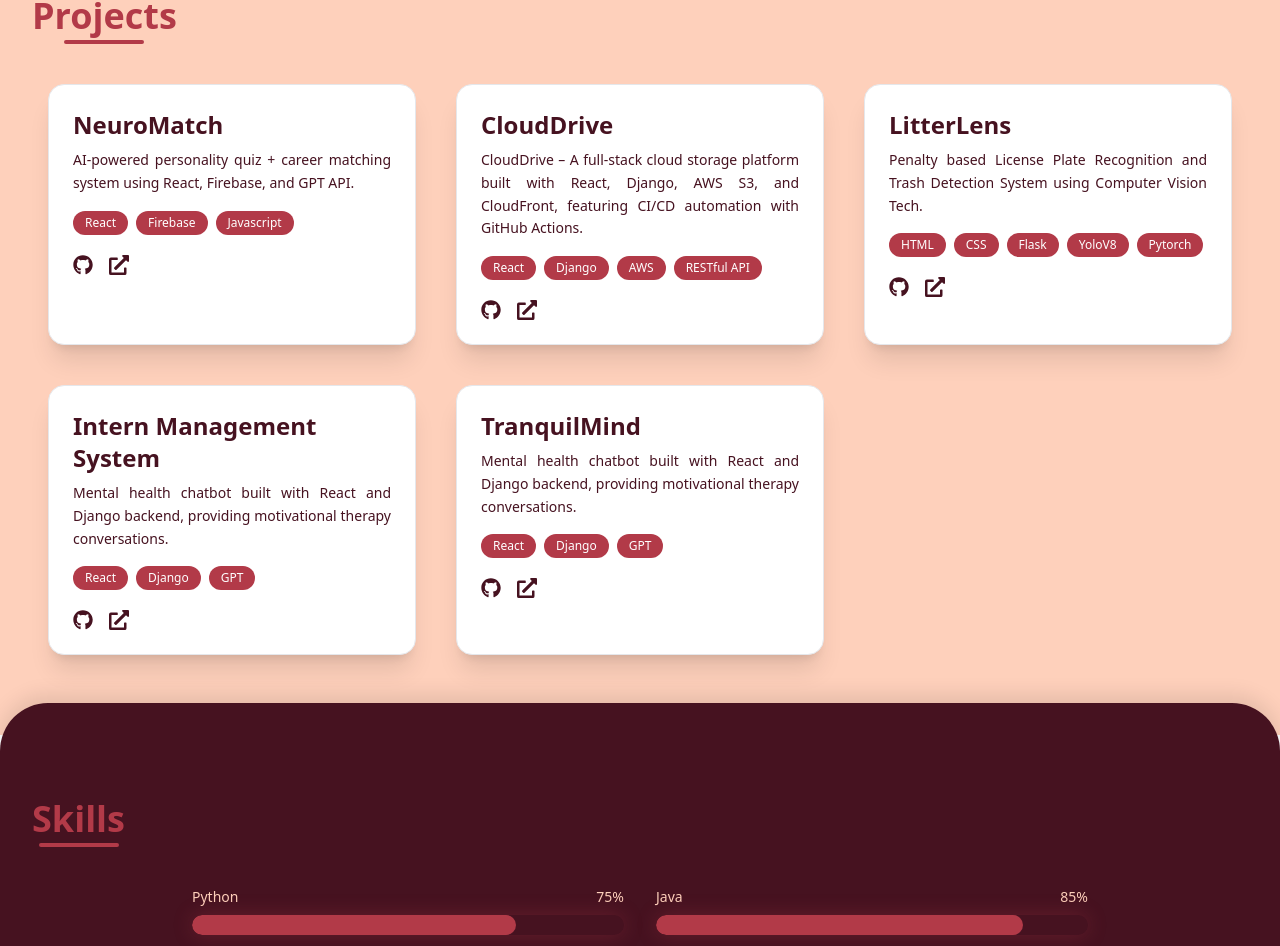
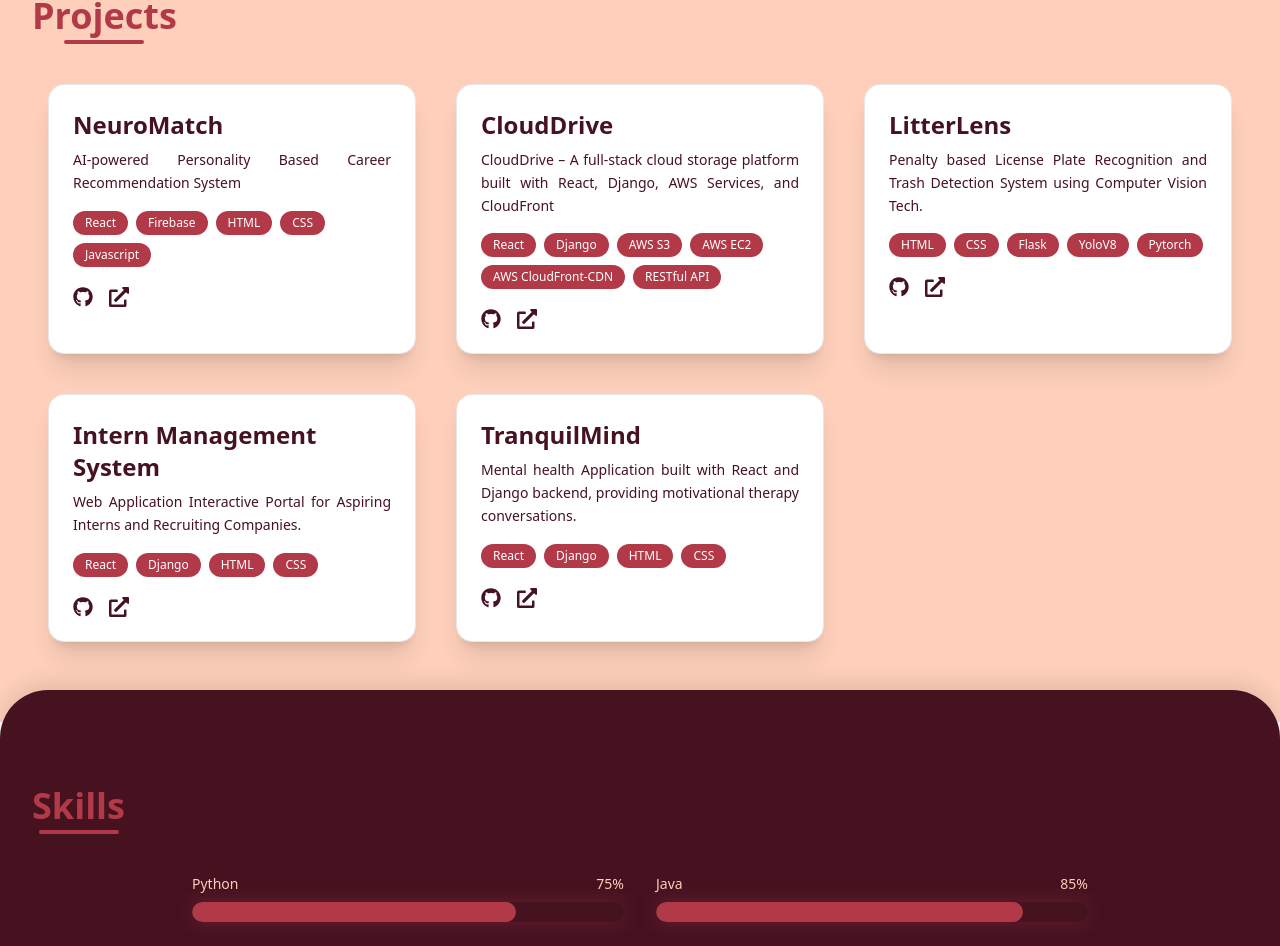
Before and after one commit to akashcodes27/Portfolio, a React (Vite) app: page / in a window 1280 px wide. Shown: the part 1668-2614 px from the top of the page. Built offline with nearby package versions, Linux system fonts and the light colour scheme.

Commit message:
Card Related Changes

```diff
--- a/src/components/Projects.jsx
+++ b/src/components/Projects.jsx
@@ -5,16 +5,16 @@ const projects = [
   {
     title: "NeuroMatch",
     description:
-      "AI-powered personality quiz + career matching system using React, Firebase, and GPT API.",
-    tech: ["React", "Firebase", "Javascript"],
+      "AI-powered Personality Based Career Recommendation System",
+    tech: ["React", "Firebase","HTML","CSS", "Javascript"],
     github: "https://github.com/akashcodes27/Neuromatch",
     live: "https://neuromatch.vercel.app",
   },
   {
     title: "CloudDrive",
     description:
-      "CloudDrive – A full-stack cloud storage platform built with React, Django, AWS S3, and CloudFront, featuring CI/CD automation with GitHub Actions.",
-    tech: ["React", "Django", "AWS", "RESTful API"],
+      "CloudDrive – A full-stack cloud storage platform built with React, Django, AWS Services, and CloudFront",
+    tech: ["React", "Django", "AWS S3","AWS EC2","AWS CloudFront-CDN", "RESTful API"],
     github: "https://github.com/akashcodes27/CloudDrive",
     live: "http://clouddrive-owner-bucket.s3-website.ca-central-1.amazonaws.com/",
   },
@@ -30,8 +30,8 @@ const projects = [
   {
     title: "Intern Management System",
     description:
-      "Mental health chatbot built with React and Django backend, providing motivational therapy conversations.",
-    tech: ["React", "Django", "GPT"],
+      "Web Application Interactive Portal for Aspiring Interns and Recruiting Companies.",
+    tech: ["React", "Django", "HTML", "CSS"],
     github: "https://github.com/yourusername/mindease",
     live: "https://mindease.vercel.app",
   },
@@ -39,10 +39,10 @@ const projects = [
   {
     title: "TranquilMind",
     description:
-      "Mental health chatbot built with React and Django backend, providing motivational therapy conversations.",
-    tech: ["React", "Django", "GPT"],
-    github: "https://github.com/yourusername/mindease",
-    live: "https://mindease.vercel.app",
+      "Mental health Application built with React and Django backend, providing motivational therapy conversations.",
+    tech: ["React", "Django", "HTML", "CSS"],
+    github: "https://github.com/akashcodes27",
+    live: "https://github.com/akashcodes27",
   },
 ];
 
```
